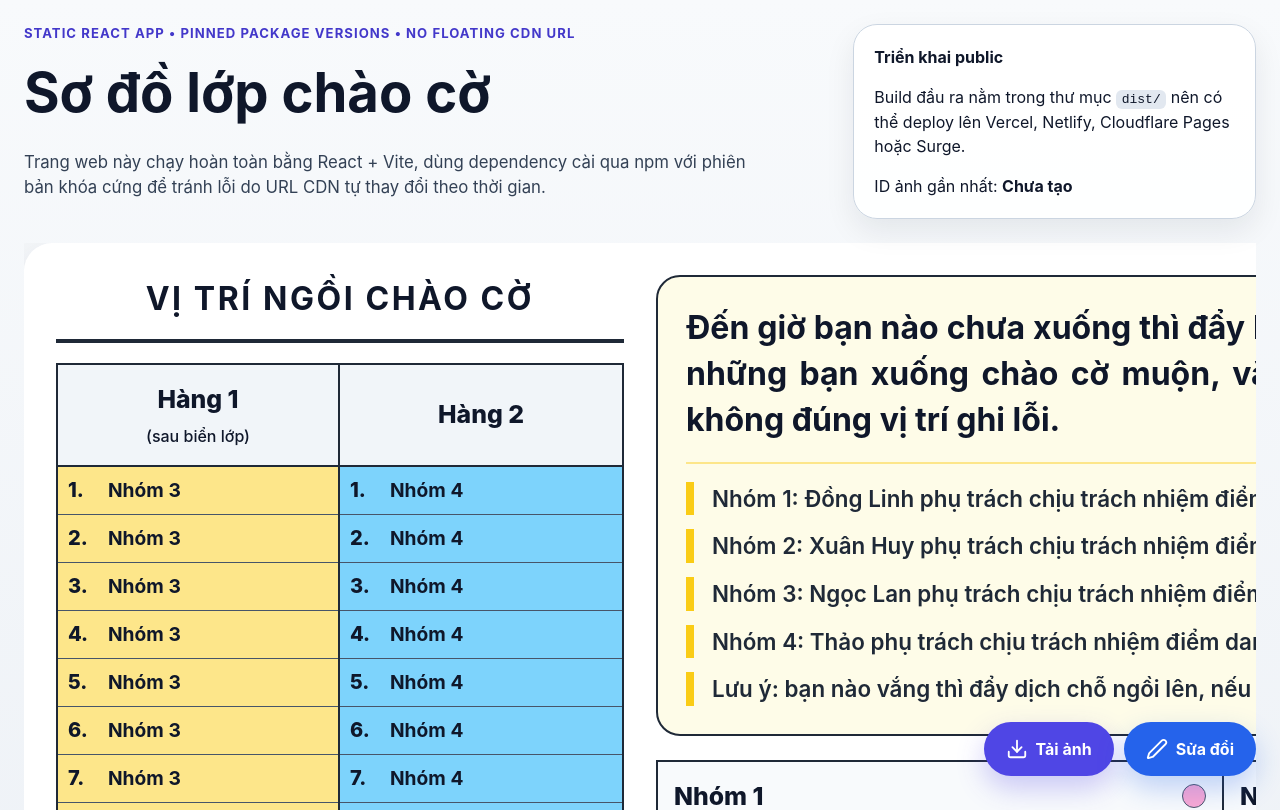
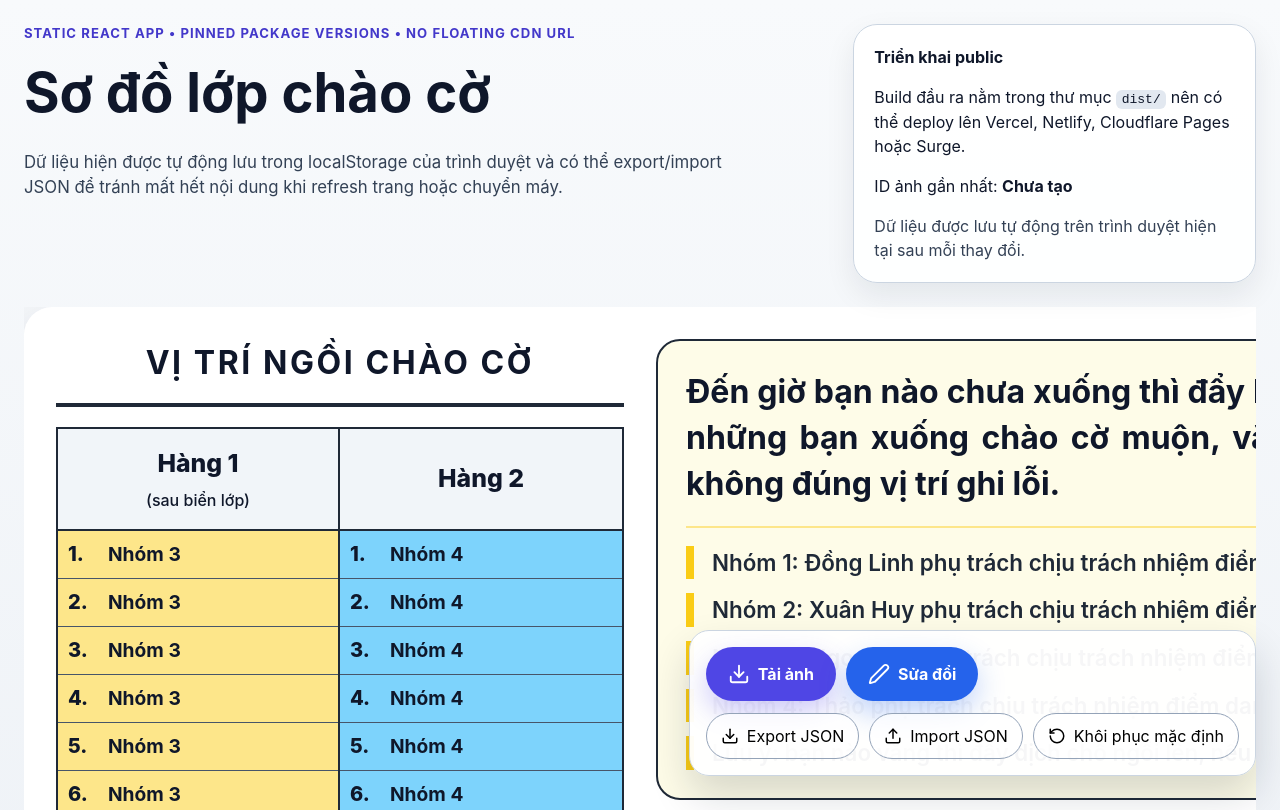
Before and after one commit to Lamdsm/Tspcvs, a React (Vite) app: page / in a window 1280 px wide. Shown: the top 810 px of the page. Built offline with nearby package versions, Linux system fonts and the light colour scheme.

Commit message:
Add local persistence and JSON backups

```diff
--- a/src/App.jsx
+++ b/src/App.jsx
@@ -6,9 +6,13 @@ import {
   Edit2,
   Plus,
   RefreshCw,
+  RotateCcw,
   Save,
   Trash2,
+  Upload,
 } from 'lucide-react';
+
+const STORAGE_KEY = 'tspcvs-classroom-layout';
 
 const GROUP_STYLES = {
   1: { seat: 'seat seat-pink', badge: 'badge badge-pink', panel: 'group-panel panel-pink' },
@@ -86,6 +90,45 @@ const generateInitialSeating = () => {
   return { row1, row2 };
 };
 
+const createDefaultData = () => ({
+  rules: createInitialRules(),
+  groups: createInitialGroups(),
+  seating: generateInitialSeating(),
+  generatedId: '',
+});
+
+const isValidLayoutData = (value) => (
+  Boolean(value)
+  && typeof value === 'object'
+  && value.rules
+  && typeof value.rules.title === 'string'
+  && Array.isArray(value.rules.notes)
+  && Array.isArray(value.groups)
+  && value.groups.every((group) => group && typeof group.id === 'number' && typeof group.name === 'string' && Array.isArray(group.members))
+  && value.seating
+  && Array.isArray(value.seating.row1)
+  && Array.isArray(value.seating.row2)
+);
+
+const loadInitialData = () => {
+  if (typeof window === 'undefined') {
+    return createDefaultData();
+  }
+
+  try {
+    const raw = window.localStorage.getItem(STORAGE_KEY);
+    if (!raw) return createDefaultData();
+
+    const parsed = JSON.parse(raw);
+    return isValidLayoutData(parsed)
+      ? { ...createDefaultData(), ...parsed }
+      : createDefaultData();
+  } catch (error) {
+    console.error('Không thể đọc dữ liệu đã lưu.', error);
+    return createDefaultData();
+  }
+};
+
 const generateComplexID = (length) => {
   const pools = {
     latin: 'ABCDEFGHIJKLMNOPQRSTUVWXYZabcdefghijklmnopqrstuvwxyz0123456789',
@@ -109,11 +152,13 @@ const generateComplexID = (length) => {
 
 function App() {
   const captureRef = useRef(null);
+  const importInputRef = useRef(null);
+  const initialData = useMemo(() => loadInitialData(), []);
   const [isEditMode, setIsEditMode] = useState(false);
-  const [generatedId, setGeneratedId] = useState('');
-  const [rules, setRules] = useState(createInitialRules);
-  const [groups, setGroups] = useState(createInitialGroups);
-  const [seating, setSeating] = useState(generateInitialSeating);
+  const [generatedId, setGeneratedId] = useState(initialData.generatedId);
+  const [rules, setRules] = useState(initialData.rules);
+  const [groups, setGroups] = useState(initialData.groups);
+  const [seating, setSeating] = useState(initialData.seating);
   const [swapSource, setSwapSource] = useState(1);
   const [swapTarget, setSwapTarget] = useState(3);
   const [downloading, setDownloading] = useState(false);
@@ -122,7 +167,74 @@ function App() {
     document.title = 'Sơ đồ lớp chào cờ';
   }, []);
 
+  useEffect(() => {
+    if (typeof window === 'undefined') return;
+
+    const dataToPersist = { rules, groups, seating, generatedId };
+    window.localStorage.setItem(STORAGE_KEY, JSON.stringify(dataToPersist));
+  }, [generatedId, groups, rules, seating]);
+
   const groupOptions = useMemo(() => [1, 2, 3, 4], []);
+
+  const resetToDefaults = () => {
+    const defaultData = createDefaultData();
+    setRules(defaultData.rules);
+    setGroups(defaultData.groups);
+    setSeating(defaultData.seating);
+    setGeneratedId(defaultData.generatedId);
+    if (typeof window !== 'undefined') {
+      window.localStorage.removeItem(STORAGE_KEY);
+    }
+  };
+
+  const exportAsJson = () => {
+    const data = {
+      exportedAt: new Date().toISOString(),
+      rules,
+      groups,
+      seating,
+      generatedId,
+    };
+
+    const blob = new Blob([JSON.stringify(data, null, 2)], { type: 'application/json' });
+    const url = window.URL.createObjectURL(blob);
+    const link = document.createElement('a');
+    link.href = url;
+    link.download = 'so-do-lop-data.json';
+    link.click();
+    window.URL.revokeObjectURL(url);
+  };
+
+  const importFromJson = async (event) => {
+    const file = event.target.files?.[0];
+    if (!file) return;
+
+    try {
+      const text = await file.text();
+      const parsed = JSON.parse(text);
+      const nextData = {
+        rules: parsed.rules,
+        groups: parsed.groups,
+        seating: parsed.seating,
+        generatedId: typeof parsed.generatedId === 'string' ? parsed.generatedId : '',
+      };
+
+      if (!isValidLayoutData(nextData)) {
+        window.alert('File JSON không đúng định dạng dữ liệu của ứng dụng.');
+        return;
+      }
+
+      setRules(nextData.rules);
+      setGroups(nextData.groups);
+      setSeating(nextData.seating);
+      setGeneratedId(nextData.generatedId);
+    } catch (error) {
+      console.error('Không thể import JSON.', error);
+      window.alert('Không thể đọc file JSON. Vui lòng kiểm tra lại nội dung file.');
+    } finally {
+      event.target.value = '';
+    }
+  };
 
   const handleMemberChange = (groupId, index, value) => {
     setGroups((current) => current.map((group) => (
@@ -243,14 +355,15 @@ function App() {
           <p className="eyebrow">Static React app • pinned package versions • no floating CDN URL</p>
           <h1>Sơ đồ lớp chào cờ</h1>
           <p className="hero-copy">
-            Trang web này chạy hoàn toàn bằng React + Vite, dùng dependency cài qua npm với phiên bản khóa cứng
-            để tránh lỗi do URL CDN tự thay đổi theo thời gian.
+            Dữ liệu hiện được tự động lưu trong localStorage của trình duyệt và có thể export/import JSON
+            để tránh mất hết nội dung khi refresh trang hoặc chuyển máy.
           </p>
         </div>
         <div className="hero-card">
           <strong>Triển khai public</strong>
           <p>Build đầu ra nằm trong thư mục <code>dist/</code> nên có thể deploy lên Vercel, Netlify, Cloudflare Pages hoặc Surge.</p>
           <p className="generated-id">ID ảnh gần nhất: <span>{generatedId || 'Chưa tạo'}</span></p>
+          <p className="storage-note">Dữ liệu được lưu tự động trên trình duyệt hiện tại sau mỗi thay đổi.</p>
         </div>
       </div>
 
@@ -271,9 +384,10 @@ function App() {
           </div>
         )}
 
-        <div className="control-row">
+        <div className="toolbar-panel">
+          <div className="control-row control-row-wrap">
             <button type="button" onClick={handleDownload} className="primary-button">
-            <Download size={22} /> {downloading ? 'Đang xuất...' : 'Tải ảnh'}
+              <Download size={22} /> {downloading ? 'Đang xuất ảnh...' : 'Tải ảnh'}
             </button>
             <button
               type="button"
@@ -282,6 +396,26 @@ function App() {
             >
               {isEditMode ? <><Save size={22} /> Lưu lại</> : <><Edit2 size={22} /> Sửa đổi</>}
             </button>
+          </div>
+
+          <div className="control-row control-row-wrap secondary-actions">
+            <button type="button" className="ghost-button" onClick={exportAsJson}>
+              <Download size={18} /> Export JSON
+            </button>
+            <button type="button" className="ghost-button" onClick={() => importInputRef.current?.click()}>
+              <Upload size={18} /> Import JSON
+            </button>
+            <button type="button" className="ghost-button" onClick={resetToDefaults}>
+              <RotateCcw size={18} /> Khôi phục mặc định
+            </button>
+            <input
+              ref={importInputRef}
+              type="file"
+              accept="application/json"
+              className="file-input-hidden"
+              onChange={importFromJson}
+            />
+          </div>
         </div>
       </div>
 
--- a/src/styles.css
+++ b/src/styles.css
@@ -20,11 +20,15 @@ code { background: #e2e8f0; border-radius: 6px; padding: 0.15rem 0.35rem; }
 .hero-card { padding: 20px; background: rgba(255,255,255,0.9); border: 1px solid #cbd5e1; border-radius: 24px; box-shadow: 0 12px 30px rgba(15, 23, 42, 0.08); }
 .generated-id { margin-bottom: 0; }
 .generated-id span { font-weight: 700; word-break: break-all; }
+.storage-note { margin-bottom: 0; color: #334155; }
 
 .floating-controls { position: fixed; right: 24px; bottom: 24px; z-index: 20; display: flex; flex-direction: column; align-items: flex-end; gap: 12px; }
 .swap-panel { width: 320px; background: rgba(255,255,255,0.96); border: 1px solid #cbd5e1; border-radius: 20px; box-shadow: 0 20px 40px rgba(15,23,42,0.16); padding: 16px; }
+.toolbar-panel { background: rgba(255,255,255,0.96); border: 1px solid #cbd5e1; border-radius: 20px; box-shadow: 0 20px 40px rgba(15,23,42,0.16); padding: 16px; display: flex; flex-direction: column; gap: 12px; }
 .swap-title { margin: 0 0 10px; text-transform: uppercase; font-size: 0.8rem; font-weight: 800; color: #64748b; letter-spacing: 0.06em; }
 .swap-controls, .control-row { display: flex; align-items: center; gap: 10px; }
+.control-row-wrap { flex-wrap: wrap; }
+.secondary-actions { justify-content: flex-end; }
 select, .text-input, .textarea-input { width: 100%; border: 1px solid #cbd5e1; border-radius: 10px; background: #fff; color: #0f172a; padding: 10px 12px; outline: none; }
 .textarea-input { resize: vertical; }
 
@@ -97,3 +101,5 @@ select, .text-input, .textarea-input { width: 100%; border: 1px solid #cbd5e1; b
   .floating-controls { left: 16px; right: 16px; bottom: 16px; align-items: stretch; }
   .control-row { justify-content: space-between; }
 }
+
+.file-input-hidden { display: none; }
```
Lines whose indentation alone changed are shown as unchanged.
